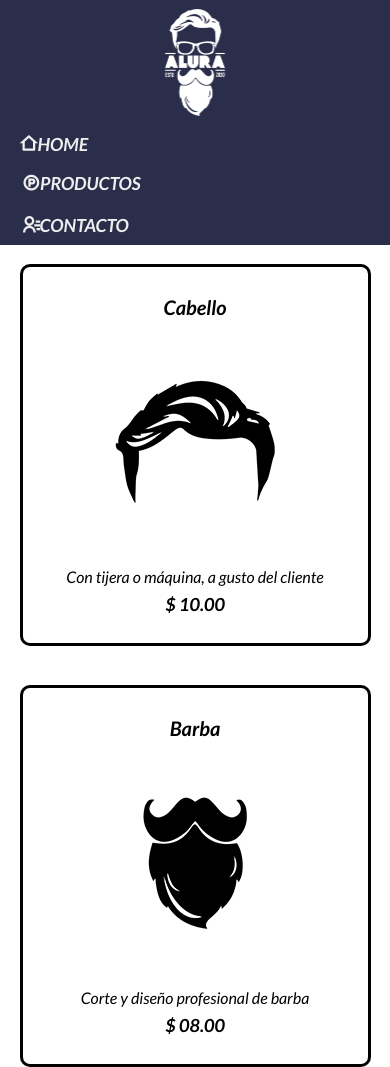
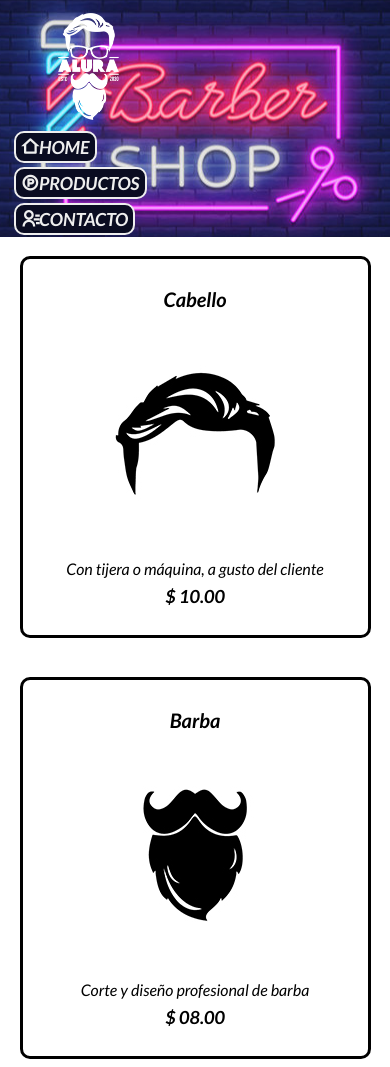
Before and after one commit to ezestom/Oracle-Alura-One, a plain HTML site: page HTML5_cursos-1/1_barberia_alura/productos.html in a window 390 px wide. Shown: the top 1067 px of the page. Drawn offline with nearby package versions, Linux system fonts and the light colour scheme.

```diff
--- a/HTML5_cursos-1/1_barberia_alura/CSS/productos.css
+++ b/HTML5_cursos-1/1_barberia_alura/CSS/productos.css
@@ -9,7 +9,12 @@
 	justify-content: space-between;
 }
 header {
-	background-color: #2b2e4a;
+	background-image: url(../img/tips-banner-desktop.jpg);
+	background-color: #0a0c21;
+	background-size: auto;
+	background-repeat: no-repeat;
+	background-position: center;
+	height: 100%;
 
 }
 
@@ -20,7 +25,7 @@
 	display: flex;
 	align-items: center;
 	justify-content: space-between;
-	padding: 0 ;
+	padding-top: 1% ;
 }
 h1{
 	display: grid;
@@ -34,6 +39,7 @@
 nav{
 	padding-right: 5%;
 	width: 100%;
+
 }
 nav ul{
 	list-style: none;
@@ -41,29 +47,33 @@
 	display: flex;
 	align-items: center;
 	justify-content: end;
+
 }
 nav ul li{
 	width: auto;
 	margin: 0 10px;
+	display: flex;
+	align-items: center;
 }
 nav a{
+	background-color: #0a0c21;
 	width: 100%;
 	color:#eeeeee ;
 	font-weight: bold;
-	font-size: 1rem;
+	font-size: 1.15rem;
 	text-decoration: none;
 	text-transform: uppercase;
 	display: flex;
 	align-items: center;
-	border: 2px solid transparent;
+	border: 2px solid #eeeeee;
 	border-radius: 10px;
-	padding: 5%;
+	padding: 5px;
 }
 
 
 nav a:hover{
-	color: #9030dd;
-	border: 2px solid #9030dd;
+	color: #f378ff;
+	border: 2px solid #f378ff;
 	border-radius: 10px;
 }
 nav a:active{
@@ -93,10 +103,9 @@
 }
 
 .productos li:hover{
-	border: 3px solid #9030dd;
-	transform: scale(1.03);
-	transition: all 0.1s ease-in-out;
-	color: #9030dd;
+	border: 3px solid #f378ff;
+	transform: scale(1.02);
+	transition: all 0.2s ease-in-out;
 }
 .productos li:active{
 	border-color:#088c19;
@@ -137,24 +146,7 @@
 }
 
 @media screen and (max-width: 641px){
-	.caja{
-		flex-direction: column;
-	}
-	nav{
-		padding: 0;
-	}
-	nav ul{
-		flex-direction: column;
-		justify-content: center;
-		align-items: flex-start;
-		padding-left: 1%;
-	}
-	nav li{
-		padding: 1% 0;
-	}
-	nav a{
-		font-size: 18px;
-	}
+
 	.productos li{
 		width: 90%;
 		margin: 5%;
@@ -175,3 +167,26 @@
 		font-size: 12px;
 	}
 }
+
+@media screen and (max-width: 1625px) {
+	.caja{
+		flex-direction: column;
+		align-items: flex-start;
+	}
+	nav{
+		padding: 0;
+	}
+	nav ul{
+		flex-direction: column;
+		justify-content: center;
+		align-items: flex-start;
+		padding-left: 1%;
+	}
+	nav li{
+		padding: .5% 0;
+	}
+	nav a{
+		font-size: 18px;
+	}
+
+}
```
Also changed, not shown: HTML5_cursos-1/1_barberia_alura/img/tips-banner-desktop.jpg (added), 2 other files.
